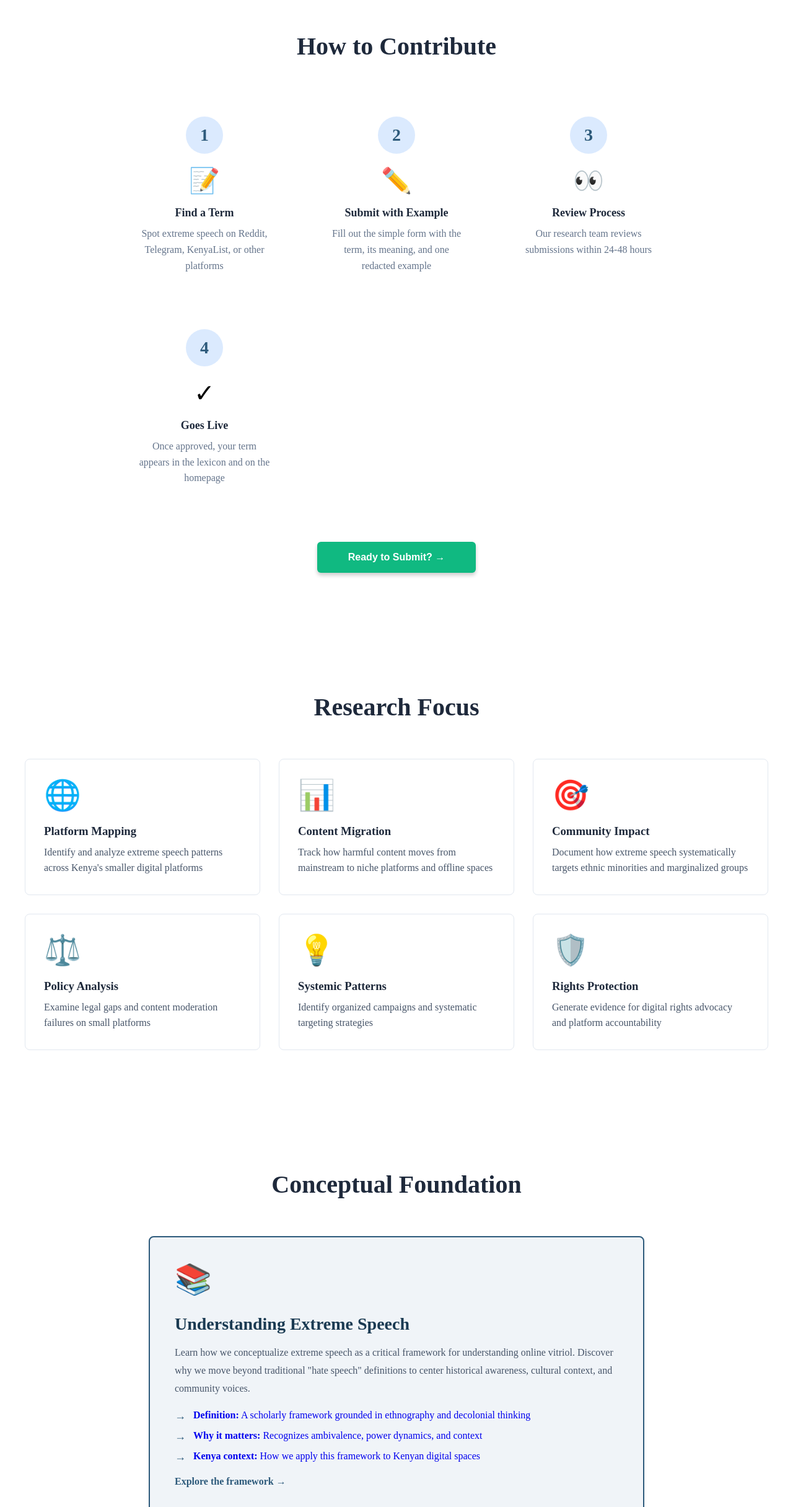
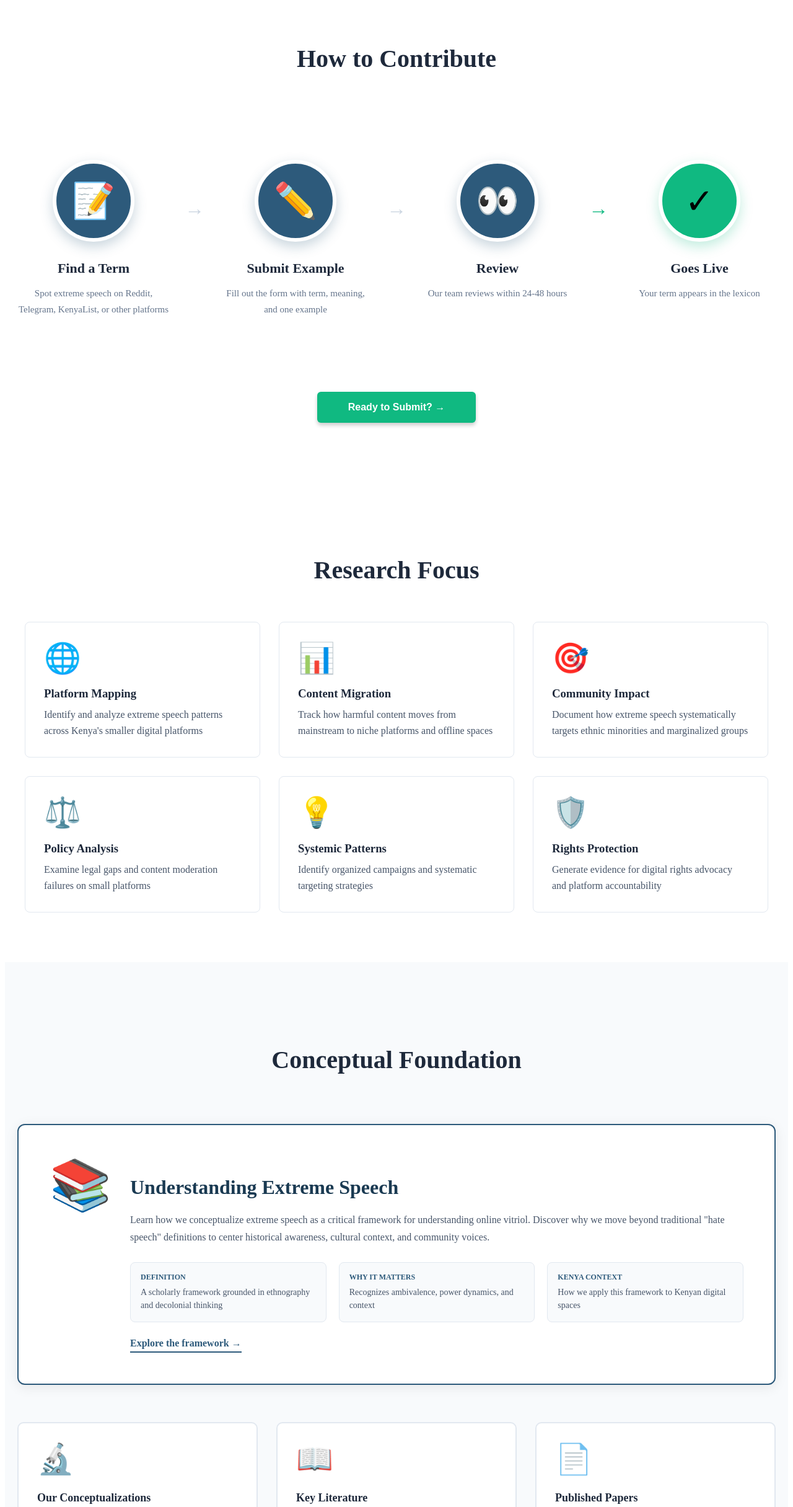
Before and after one commit to JobMwaura/KESL-NEXT, a Next.js app: page / in a window 1280 px wide. Shown: the part 1400-3831 px from the top of the page at 62% size. Built offline with nearby package versions, Linux system fonts and the light colour scheme; no server answers; the database is empty.

Commit message:
ui: improve contribution flow and conceptual foundation sections

```diff
--- a/app/page.js
+++ b/app/page.js
@@ -13,7 +13,7 @@ export default function Home() {
     async function loadTerms() {
       try {
         const data = await fetchApprovedTerms();
-        setRecentTerms(data.slice(0, 6)); // Get 6 most recent
+        setRecentTerms(data.slice(0, 6));
       } catch (err) {
         console.error('Error loading terms:', err);
       } finally {
@@ -185,38 +185,172 @@ export default function Home() {
           </div>
         </section>
 
-        {/* How to Contribute */}
-        <section style={{ padding: '80px 20px', maxWidth: '1200px', margin: '0 auto' }}>
-          <h2 style={{ textAlign: 'center', fontSize: '40px', marginBottom: '60px', color: '#1e293b' }}>
+        {/* How to Contribute - IMPROVED FLOW */}
+        <section style={{ padding: '100px 20px', maxWidth: '1400px', margin: '0 auto' }}>
+          <h2 style={{ textAlign: 'center', fontSize: '40px', marginBottom: '80px', color: '#1e293b', fontWeight: '700' }}>
             How to Contribute
           </h2>
-          <div style={{ display: 'grid', gridTemplateColumns: 'repeat(auto-fit, minmax(250px, 1fr))', gap: '30px', maxWidth: '900px', margin: '0 auto' }}>
-            <ContributionStep
-              number="1"
-              icon="📝"
-              title="Find a Term"
-              description="Spot extreme speech on Reddit, Telegram, KenyaList, or other platforms"
-            />
-            <ContributionStep
-              number="2"
-              icon="✏️"
-              title="Submit with Example"
-              description="Fill out the simple form with the term, its meaning, and one redacted example"
-            />
-            <ContributionStep
-              number="3"
-              icon="👀"
-              title="Review Process"
-              description="Our research team reviews submissions within 24-48 hours"
-            />
-            <ContributionStep
-              number="4"
-              icon="✓"
-              title="Goes Live"
-              description="Once approved, your term appears in the lexicon and on the homepage"
-            />
+
+          {/* Desktop Flow */}
+          <div style={{ display: 'block', marginBottom: '60px' }}>
+            <div style={{ position: 'relative', padding: '60px 0' }}>
+              {/* Flow Steps */}
+              <div style={{
+                display: 'flex',
+                justifyContent: 'space-between',
+                alignItems: 'flex-start',
+                gap: '20px'
+              }}>
+                {/* Step 1 */}
+                <div style={{ flex: 1, textAlign: 'center', position: 'relative' }}>
+                  <div style={{
+                    width: '120px',
+                    height: '120px',
+                    borderRadius: '50%',
+                    backgroundColor: '#2d5a7b',
+                    display: 'flex',
+                    alignItems: 'center',
+                    justifyContent: 'center',
+                    margin: '0 auto 30px',
+                    fontSize: '56px',
+                    boxShadow: '0 8px 20px rgba(45, 90, 123, 0.25)',
+                    border: '6px solid white',
+                    transition: 'all 0.3s ease'
+                  }}>
+                    📝
                   </div>
-          <div style={{ textAlign: 'center', marginTop: '60px' }}>
+                  <h3 style={{ fontSize: '22px', color: '#1e293b', marginBottom: '15px', fontWeight: '700' }}>
+                    Find a Term
+                  </h3>
+                  <p style={{ color: '#64748b', fontSize: '15px', lineHeight: '1.7', margin: 0 }}>
+                    Spot extreme speech on Reddit, Telegram, KenyaList, or other platforms
+                  </p>
+                </div>
+
+                {/* Arrow 1 */}
+                <div style={{
+                  display: 'flex',
+                  alignItems: 'flex-start',
+                  justifyContent: 'center',
+                  fontSize: '32px',
+                  color: '#cbd5e1',
+                  fontWeight: 'bold',
+                  minWidth: '40px',
+                  marginTop: '60px'
+                }}>
+                  →
+                </div>
+
+                {/* Step 2 */}
+                <div style={{ flex: 1, textAlign: 'center', position: 'relative' }}>
+                  <div style={{
+                    width: '120px',
+                    height: '120px',
+                    borderRadius: '50%',
+                    backgroundColor: '#2d5a7b',
+                    display: 'flex',
+                    alignItems: 'center',
+                    justifyContent: 'center',
+                    margin: '0 auto 30px',
+                    fontSize: '56px',
+                    boxShadow: '0 8px 20px rgba(45, 90, 123, 0.25)',
+                    border: '6px solid white',
+                    transition: 'all 0.3s ease'
+                  }}>
+                    ✏️
+                  </div>
+                  <h3 style={{ fontSize: '22px', color: '#1e293b', marginBottom: '15px', fontWeight: '700' }}>
+                    Submit Example
+                  </h3>
+                  <p style={{ color: '#64748b', fontSize: '15px', lineHeight: '1.7', margin: 0 }}>
+                    Fill out the form with term, meaning, and one example
+                  </p>
+                </div>
+
+                {/* Arrow 2 */}
+                <div style={{
+                  display: 'flex',
+                  alignItems: 'flex-start',
+                  justifyContent: 'center',
+                  fontSize: '32px',
+                  color: '#cbd5e1',
+                  fontWeight: 'bold',
+                  minWidth: '40px',
+                  marginTop: '60px'
+                }}>
+                  →
+                </div>
+
+                {/* Step 3 */}
+                <div style={{ flex: 1, textAlign: 'center', position: 'relative' }}>
+                  <div style={{
+                    width: '120px',
+                    height: '120px',
+                    borderRadius: '50%',
+                    backgroundColor: '#2d5a7b',
+                    display: 'flex',
+                    alignItems: 'center',
+                    justifyContent: 'center',
+                    margin: '0 auto 30px',
+                    fontSize: '56px',
+                    boxShadow: '0 8px 20px rgba(45, 90, 123, 0.25)',
+                    border: '6px solid white',
+                    transition: 'all 0.3s ease'
+                  }}>
+                    👀
+                  </div>
+                  <h3 style={{ fontSize: '22px', color: '#1e293b', marginBottom: '15px', fontWeight: '700' }}>
+                    Review
+                  </h3>
+                  <p style={{ color: '#64748b', fontSize: '15px', lineHeight: '1.7', margin: 0 }}>
+                    Our team reviews within 24-48 hours
+                  </p>
+                </div>
+
+                {/* Arrow 3 */}
+                <div style={{
+                  display: 'flex',
+                  alignItems: 'flex-start',
+                  justifyContent: 'center',
+                  fontSize: '32px',
+                  color: '#10b981',
+                  fontWeight: 'bold',
+                  minWidth: '40px',
+                  marginTop: '60px'
+                }}>
+                  →
+                </div>
+
+                {/* Step 4 */}
+                <div style={{ flex: 1, textAlign: 'center', position: 'relative' }}>
+                  <div style={{
+                    width: '120px',
+                    height: '120px',
+                    borderRadius: '50%',
+                    backgroundColor: '#10b981',
+                    display: 'flex',
+                    alignItems: 'center',
+                    justifyContent: 'center',
+                    margin: '0 auto 30px',
+                    fontSize: '56px',
+                    boxShadow: '0 8px 20px rgba(16, 185, 129, 0.25)',
+                    border: '6px solid white',
+                    transition: 'all 0.3s ease'
+                  }}>
+                    ✓
+                  </div>
+                  <h3 style={{ fontSize: '22px', color: '#1e293b', marginBottom: '15px', fontWeight: '700' }}>
+                    Goes Live
+                  </h3>
+                  <p style={{ color: '#64748b', fontSize: '15px', lineHeight: '1.7', margin: 0 }}>
+                    Your term appears in the lexicon
+                  </p>
+                </div>
+              </div>
+            </div>
+          </div>
+
+          <div style={{ textAlign: 'center' }}>
             <a href="/submit" style={{ textDecoration: 'none' }}>
               <button style={{
                 padding: '16px 50px',
@@ -285,57 +419,105 @@ export default function Home() {
           </div>
         </section>
 
-        {/* Understanding Extreme Speech Section */}
-        <section style={{ padding: '80px 20px', maxWidth: '1200px', margin: '0 auto' }}>
-          <h2 style={{ textAlign: 'center', fontSize: '40px', marginBottom: '60px', color: '#1e293b' }}>
+        {/* Conceptual Foundation - IMPROVED */}
+        <section style={{ padding: '100px 20px', backgroundColor: '#f8fafc' }}>
+          <div style={{ maxWidth: '1300px', margin: '0 auto' }}>
+            <h2 style={{ textAlign: 'center', fontSize: '40px', marginBottom: '80px', color: '#1e293b', fontWeight: '700' }}>
               Conceptual Foundation
             </h2>
-          <div style={{ maxWidth: '800px', margin: '0 auto' }}>
+
+            {/* Main Framework Card */}
+            <div style={{
+              background: 'white',
+              border: '2px solid #2d5a7b',
+              borderRadius: '12px',
+              padding: '50px',
+              marginBottom: '60px',
+              transition: 'all 0.3s ease',
+              boxShadow: '0 4px 20px rgba(0,0,0,0.08)'
+            }}>
+              <div style={{ display: 'flex', gap: '30px', alignItems: 'flex-start' }}>
+                <div style={{ fontSize: '80px', minWidth: '100px', textAlign: 'center' }}>📚</div>
+                <div style={{ flex: 1 }}>
+                  <h3 style={{ fontSize: '32px', color: '#1a3a52', marginBottom: '20px', fontWeight: '700' }}>
+                    Understanding Extreme Speech
+                  </h3>
+                  <p style={{ color: '#475569', lineHeight: '1.8', marginBottom: '25px', fontSize: '16px' }}>
+                    Learn how we conceptualize extreme speech as a critical framework for understanding online vitriol. Discover why we move beyond traditional "hate speech" definitions to center historical awareness, cultural context, and community voices.
+                  </p>
+
+                  {/* Key Points */}
+                  <div style={{ display: 'grid', gridTemplateColumns: 'repeat(auto-fit, minmax(250px, 1fr))', gap: '20px', marginBottom: '25px' }}>
+                    <ConceptPoint
+                      label="Definition"
+                      text="A scholarly framework grounded in ethnography and decolonial thinking"
+                    />
+                    <ConceptPoint
+                      label="Why It Matters"
+                      text="Recognizes ambivalence, power dynamics, and context"
+                    />
+                    <ConceptPoint
+                      label="Kenya Context"
+                      text="How we apply this framework to Kenyan digital spaces"
+                    />
+                  </div>
+
                   <a href="/understanding-extreme-speech" style={{ textDecoration: 'none' }}>
                     <div style={{
-                border: '2px solid #2d5a7b',
-                borderRadius: '8px',
-                padding: '40px',
-                backgroundColor: '#f0f4f8',
-                transition: 'all 0.3s ease',
-                cursor: 'pointer'
+                      color: '#2d5a7b',
+                      fontWeight: '700',
+                      fontSize: '16px',
+                      cursor: 'pointer',
+                      transition: 'all 0.2s',
+                      display: 'inline-block',
+                      paddingBottom: '4px',
+                      borderBottom: '2px solid #2d5a7b'
                     }}
                     onMouseEnter={(e) => {
-                e.currentTarget.style.boxShadow = '0 15px 40px rgba(45, 90, 123, 0.2)';
-                e.currentTarget.style.transform = 'translateY(-5px)';
-                e.currentTarget.style.borderColor = '#1a3a52';
+                      e.currentTarget.style.color = '#1a3a52';
+                      e.currentTarget.style.borderBottomColor = '#1a3a52';
                     }}
                     onMouseLeave={(e) => {
-                e.currentTarget.style.boxShadow = 'none';
-                e.currentTarget.style.transform = 'translateY(0)';
-                e.currentTarget.style.borderColor = '#2d5a7b';
+                      e.currentTarget.style.color = '#2d5a7b';
+                      e.currentTarget.style.borderBottomColor = '#2d5a7b';
                     }}>
-                <div style={{ fontSize: '48px', marginBottom: '20px' }}>📚</div>
-                <h3 style={{ fontSize: '28px', color: '#1a3a52', marginBottom: '15px' }}>
-                  Understanding Extreme Speech
-                </h3>
-                <p style={{ color: '#475569', lineHeight: '1.8', marginBottom: '20px', fontSize: '16px' }}>
-                  Learn how we conceptualize extreme speech as a critical framework for understanding online vitriol. Discover why we move beyond traditional "hate speech" definitions to center historical awareness, cultural context, and community voices.
-                </p>
-                <div style={{ display: 'flex', flexDirection: 'column', gap: '12px', marginBottom: '20px' }}>
-                  <div style={{ display: 'flex', gap: '12px' }}>
-                    <span style={{ color: '#2d5a7b', fontWeight: 'bold', fontSize: '18px' }}>→</span>
-                    <div><strong>Definition:</strong> A scholarly framework grounded in ethnography and decolonial thinking</div>
+                      Explore the framework →
                     </div>
-                  <div style={{ display: 'flex', gap: '12px' }}>
-                    <span style={{ color: '#2d5a7b', fontWeight: 'bold', fontSize: '18px' }}>→</span>
-                    <div><strong>Why it matters:</strong> Recognizes ambivalence, power dynamics, and context</div>
-                  </div>
-                  <div style={{ display: 'flex', gap: '12px' }}>
-                    <span style={{ color: '#2d5a7b', fontWeight: 'bold', fontSize: '18px' }}>→</span>
-                    <div><strong>Kenya context:</strong> How we apply this framework to Kenyan digital spaces</div>
+                  </a>
                 </div>
               </div>
-                <p style={{ color: '#2d5a7b', fontWeight: 'bold', fontSize: '16px', margin: 0 }}>
-                  Explore the framework →
-                </p>
             </div>
-            </a>
+
+            {/* Additional Resources Grid */}
+            <div style={{ display: 'grid', gridTemplateColumns: 'repeat(auto-fit, minmax(300px, 1fr))', gap: '30px' }}>
+              {/* Conceptualizations */}
+              <ResourceCard
+                icon="🔬"
+                title="Our Conceptualizations"
+                items={['Derogatory Speech', 'Exclusionary Discourse', 'Dangerous Speech', 'Coded Language']}
+              />
+
+              {/* Key Literature */}
+              <ResourceCard
+                icon="📖"
+                title="Key Literature"
+                items={['Ethnographic methods', 'Decolonial thinking', 'Platform studies', 'Digital discourse']}
+              />
+
+              {/* Published Papers */}
+              <ResourceCard
+                icon="📄"
+                title="Published Papers"
+                items={['Mapping extreme speech (2024)', 'Content moderation gaps', 'Community impact study']}
+              />
+
+              {/* Blog & Insights */}
+              <ResourceCard
+                icon="✍️"
+                title="Blog & Insights"
+                items={['Research updates', 'Field notes', 'Analysis pieces', 'Community stories']}
+              />
+            </div>
           </div>
         </section>
 
@@ -406,27 +588,27 @@ export default function Home() {
             <div style={{ display: 'grid', gridTemplateColumns: 'repeat(auto-fit, minmax(250px, 1fr))', gap: '30px' }}>
               <MethodCard
                 title="Content Analysis"
-                description="Systematic documentation and classification of extreme speech using established frameworks (derogatory, exclusionary, dangerous speech)"
+                description="Systematic documentation and classification of extreme speech using established frameworks"
               />
               <MethodCard
                 title="Focus Group Discussions"
-                description="In-depth conversations with affected communities in Eastleigh and other areas to understand lived experiences of online hate"
+                description="In-depth conversations with affected communities to understand lived experiences"
               />
               <MethodCard
                 title="Expert Interviews"
-                description="Engagement with policy makers, content creators, journalists, and digital rights advocates"
+                description="Engagement with policy makers, content creators, journalists, and advocates"
               />
               <MethodCard
                 title="Platform Auditing"
-                description="Technical analysis of content moderation policies, enforcement mechanisms, and governance structures"
+                description="Technical analysis of content moderation policies and enforcement mechanisms"
               />
               <MethodCard
                 title="Migration Tracking"
-                description="Documentation of how content flows between platforms and from online to offline spaces"
+                description="Documentation of how content flows between platforms and offline spaces"
               />
               <MethodCard
                 title="Multi-Stakeholder Approach"
-                description="Collaboration with civil society, government bodies, and affected communities for comprehensive understanding"
+                description="Collaboration with civil society, government, and affected communities"
               />
             </div>
           </div>
@@ -501,30 +683,63 @@ export default function Home() {
   );
 }
 
-function ContributionStep({ number, icon, title, description }) {
+// ============ COMPONENTS ============
+
+function ConceptPoint({ label, text }) {
   return (
     <div style={{
-      textAlign: 'center',
-      padding: '30px'
+      backgroundColor: '#f8fafc',
+      border: '1px solid #e2e8f0',
+      borderRadius: '8px',
+      padding: '16px',
+      transition: 'all 0.2s'
     }}>
+      <p style={{ margin: '0 0 6px 0', fontSize: '12px', fontWeight: '700', color: '#2d5a7b', textTransform: 'uppercase' }}>
+        {label}
+      </p>
+      <p style={{ margin: 0, fontSize: '14px', color: '#475569', lineHeight: '1.5' }}>
+        {text}
+      </p>
+    </div>
+  );
+}
+
+function ResourceCard({ icon, title, items }) {
+  return (
     <div style={{
-        width: '60px',
-        height: '60px',
-        borderRadius: '50%',
-        backgroundColor: '#dbeafe',
-        display: 'flex',
-        alignItems: 'center',
-        justifyContent: 'center',
-        margin: '0 auto 20px',
-        fontSize: '28px',
-        fontWeight: 'bold',
-        color: '#2d5a7b'
+      backgroundColor: 'white',
+      border: '2px solid #e2e8f0',
+      borderRadius: '10px',
+      padding: '30px',
+      transition: 'all 0.3s ease',
+      cursor: 'pointer'
+    }}
+    onMouseEnter={(e) => {
+      e.currentTarget.style.borderColor = '#2d5a7b';
+      e.currentTarget.style.boxShadow = '0 8px 20px rgba(45, 90, 123, 0.12)';
+      e.currentTarget.style.transform = 'translateY(-4px)';
+    }}
+    onMouseLeave={(e) => {
+      e.currentTarget.style.borderColor = '#e2e8f0';
+      e.currentTarget.style.boxShadow = 'none';
+      e.currentTarget.style.transform = 'translateY(0)';
     }}>
-        {number}
-      </div>
-      <div style={{ fontSize: '40px', marginBottom: '15px' }}>{icon}</div>
-      <h3 style={{ fontSize: '18px', color: '#1e293b', marginBottom: '10px' }}>{title}</h3>
-      <p style={{ color: '#64748b', lineHeight: '1.6', margin: 0 }}>{description}</p>
+      <div style={{ fontSize: '48px', marginBottom: '15px' }}>{icon}</div>
+      <h4 style={{ fontSize: '18px', color: '#1e293b', marginBottom: '20px', fontWeight: '700' }}>
+        {title}
+      </h4>
+      <ul style={{ margin: 0, paddingLeft: '20px' }}>
+        {items.map((item, idx) => (
+          <li key={idx} style={{
+            color: '#475569',
+            marginBottom: '10px',
+            fontSize: '14px',
+            lineHeight: '1.6'
+          }}>
+            {item}
+          </li>
+        ))}
+      </ul>
     </div>
   );
 }
```
Lines whose indentation alone changed are shown as unchanged.
